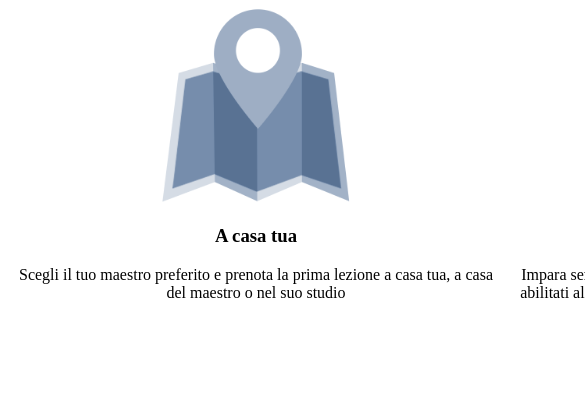
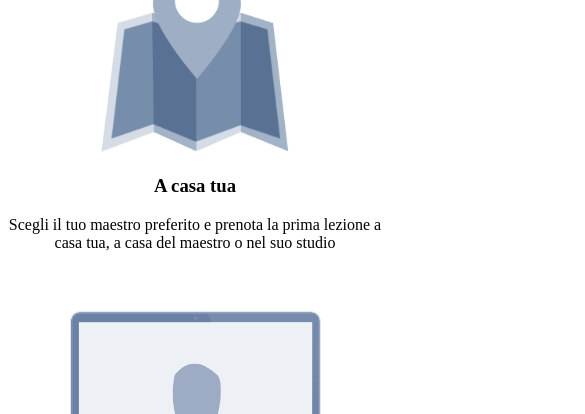
Before and after one commit to nicolamilani1988/html-css-resp-wannabe, a plain HTML site: page index.html in a window 390 px wide. Shown: the part 152-566 px from the top of the page, 585 px wide, since content can reach past the window. Drawn offline with Linux system fonts and the light colour scheme.

Commit message:
dati 2 tipi di responsiveness (vd.commenti)

```diff
--- a/css/responsiveness-style.css
+++ b/css/responsiveness-style.css
@@ -0,0 +1,50 @@
+@media all and (max-width: 420px){
+
+  .row{
+    width: 100%;
+    margin-top: 50px;
+  }
+
+  #lezioni .row>.left,
+  #lezioni .row>.right, #steps .row>.left,
+  #steps .row>.central,
+  #steps .row>.right{
+    width: 100%;
+    float: none;
+    margin-bottom: 50px;
+  }
+
+}
+
+/* REGOLE PER LASCIARE foto LEFT E CENTRAL VICINE
+
+@media all and (max-width: 420px){
+
+  #steps img{
+    max-height: 150px;
+  }
+
+  #steps .row>.left,
+  #steps .row>.central,
+  #steps .row>.right{
+    margin-bottom: 50px;
+  }
+
+  #steps .row>.left, #steps .row>.central{
+    width: 50%;
+  }
+
+  #steps .row>.left{
+    float: left;
+  }
+
+  #steps .row>.central{
+    float: right;
+  }
+
+  #steps .row>.right {
+    width: 100%;
+    float: none;
+  }
+
+} */
--- a/index.html
+++ b/index.html
@@ -4,6 +4,8 @@
     <meta charset="utf-8">
     <meta name="viewport" content="width=device-width, initial-scale=1.0">
     <link rel="stylesheet" href="style.css">
+    <link rel="stylesheet" href="./css/responsiveness-style.css">
+
     <title>Boolean aCademy</title>
   </head>
   <body>
```
